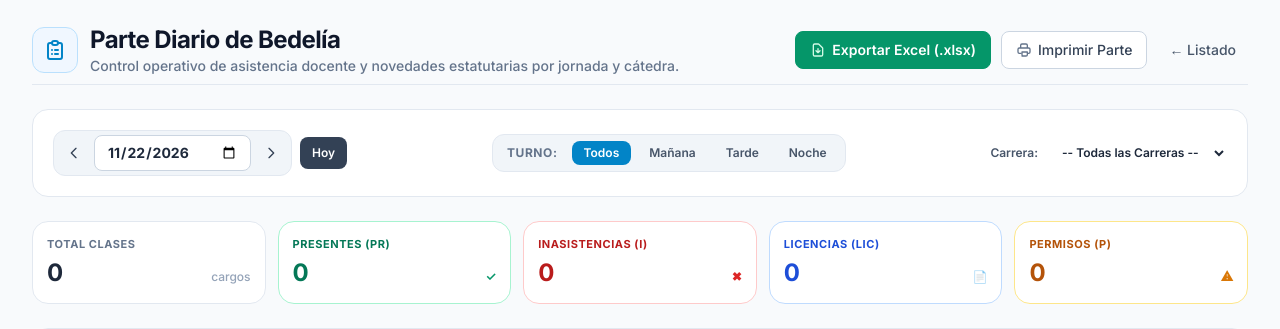
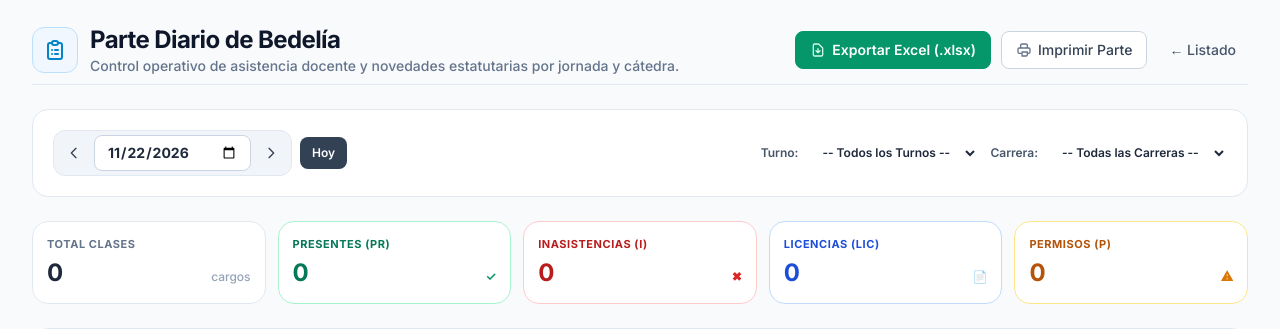
Before and after one commit to NeumannMaxii/zunin, a Django app: page /asistencia/diaria/ in a window 1280 px wide. Shown: the part 94-423 px from the top of the page. Run offline with Django 5.2, Linux system fonts and the light colour scheme; the visitor is signed in with stand-in values (Sample User, id 1); data that the repository does not hold is empty; some libraries are stand-ins or nearby versions.

Commit message:
fix(asistencia): reemplazar pills de turno por select desplegable en carga masiva

```diff
--- a/apps/asistencia/templates/asistencia/carga_masiva.html
+++ b/apps/asistencia/templates/asistencia/carga_masiva.html
@@ -110,19 +110,21 @@
                 {% endif %}
             </form>
 
-            <!-- Filtro de Turno por Pills -->
-            <div class="flex flex-wrap items-center gap-1.5 bg-slate-100 p-1.5 rounded-xl border border-slate-200">
-                <span class="text-xs font-bold text-slate-500 px-2 uppercase text-[11px] tracking-wider">Turno:</span>
-                <a href="?fecha={{ fecha|date:'Y-m-d' }}{% if carrera_actual %}&carrera={{ carrera_actual }}{% endif %}{% if q_actual %}&q={{ q_actual }}{% endif %}"
-                   class="px-3 py-1 text-xs font-semibold rounded-lg transition-all {% if not turno_actual %}bg-institucional-600 text-white shadow-xs{% else %}text-slate-600 hover:bg-white{% endif %}">
-                    Todos
-                </a>
+            <!-- Filtros Operativos: Turno y Carrera -->
+            <div class="flex flex-wrap items-center gap-3">
+                <!-- Filtro Desplegable de Turno -->
+                <div class="flex items-center gap-2">
+                    <label for="select-turno" class="text-xs font-semibold text-slate-600 whitespace-nowrap">Turno:</label>
+                    <select id="select-turno"
+                            onchange="aplicarFiltroTurno(this.value)"
+                            class="text-xs font-semibold rounded-lg border-slate-300 bg-white text-slate-800 py-1.5 px-3 shadow-2xs focus:ring-institucional-500 focus:border-institucional-500">
+                        <option value="">-- Todos los Turnos --</option>
                         {% for t_cod, t_nom in turnos %}
-                <a href="?fecha={{ fecha|date:'Y-m-d' }}&turno={{ t_cod }}{% if carrera_actual %}&carrera={{ carrera_actual }}{% endif %}{% if q_actual %}&q={{ q_actual }}{% endif %}"
-                   class="px-3 py-1 text-xs font-semibold rounded-lg transition-all {% if turno_actual == t_cod %}bg-institucional-600 text-white shadow-xs{% else %}text-slate-600 hover:bg-white{% endif %}">
+                        <option value="{{ t_cod }}" {% if turno_actual == t_cod %}selected{% endif %}>
                             {{ t_nom }}
-                </a>
+                        </option>
                         {% endfor %}
+                    </select>
                 </div>
 
                 <!-- Filtro Desplegable de Carrera -->
@@ -138,6 +140,7 @@
                         </option>
                         {% endfor %}
                     </select>
+                </div>
             </div>
         </div>
 
@@ -887,6 +890,15 @@ function cambiarVista(tipo) {
     }
 }
 
+// Envío rápido de filtro de turno
+function aplicarFiltroTurno(turnoCod) {
+    const inputTurno = document.getElementById('input-filtro-turno');
+    if (inputTurno) {
+        inputTurno.value = turnoCod;
+        document.getElementById('form-filtro-principal').submit();
+    }
+}
+
 // Envío rápido de filtro de carrera
 function aplicarFiltroCarrera(carreraId) {
     const inputCarrera = document.getElementById('input-filtro-carrera');
```
Lines whose indentation alone changed are shown as unchanged.
